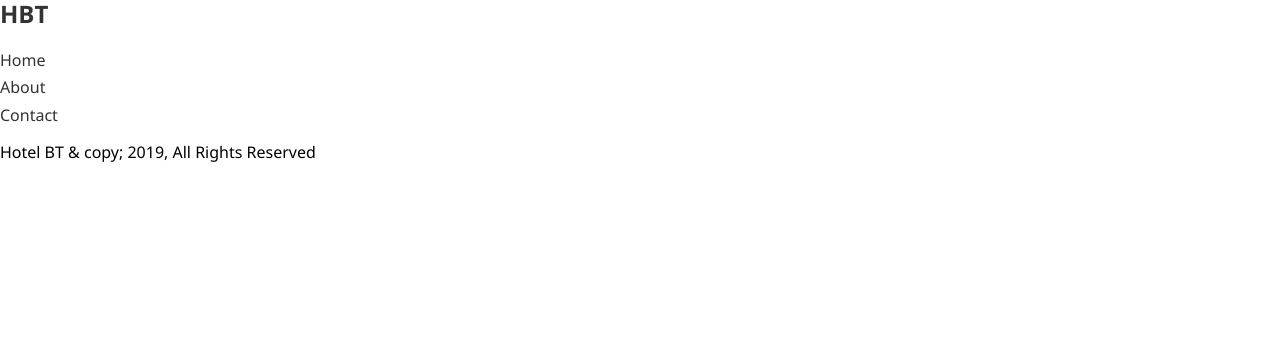
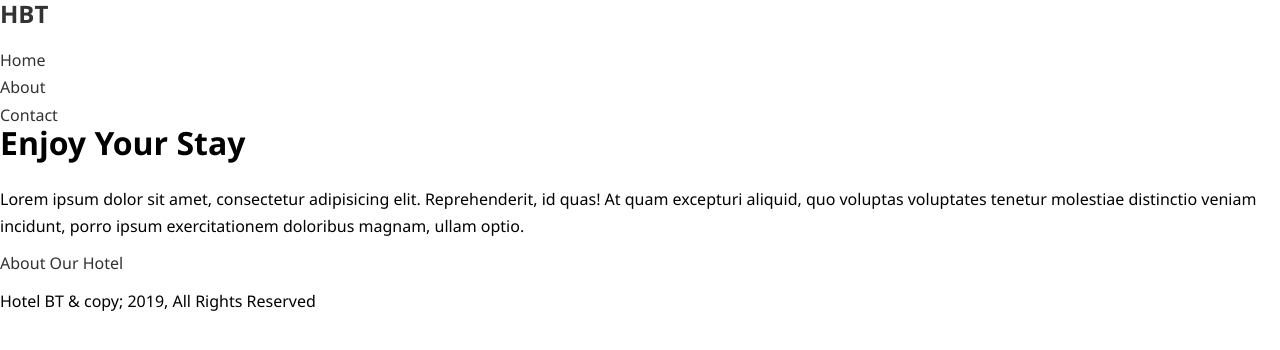
Before and after one commit to jeffreyyau93/hotel-website, a plain HTML site: page index.html in a window 1280 px wide. Drawn offline with Linux system fonts and the light colour scheme.

Commit message:
feat: add showcase section to home page

```diff
--- a/index.html
+++ b/index.html
@@ -21,9 +21,18 @@
 				<li><a href="contact.html">Contact</a></li>
 			</ul>
 		</nav>
+
+		<div id="showcase">
+			<div class="container">
+				<div class="showcase-content">
+					<h1><span class="text-primary">Enjoy</span> Your Stay</h1>
+					<p class="lead">Lorem ipsum dolor sit amet, consectetur adipisicing elit. Reprehenderit, id quas! At quam excepturi aliquid, quo voluptas voluptates tenetur molestiae distinctio veniam incidunt, porro ipsum exercitationem doloribus magnam, ullam optio.</p>
+					<a class="btn" href="about.html">About Our Hotel</a>
+				</div>
+			</div>
+		</div>
 	</header>
 
-	<div></div>
 
 	<footer class="main-footer">
 		<p>Hotel BT & copy; 2019, All Rights Reserved</p>
```
Also changed, not shown: img/person-1.jpg (added), img/person-2.jpg (added), img/photo-1.jpg (added), img/photo-2.jpg (added), img/showcase.jpg (added), img/test-bg.jpg (added).
